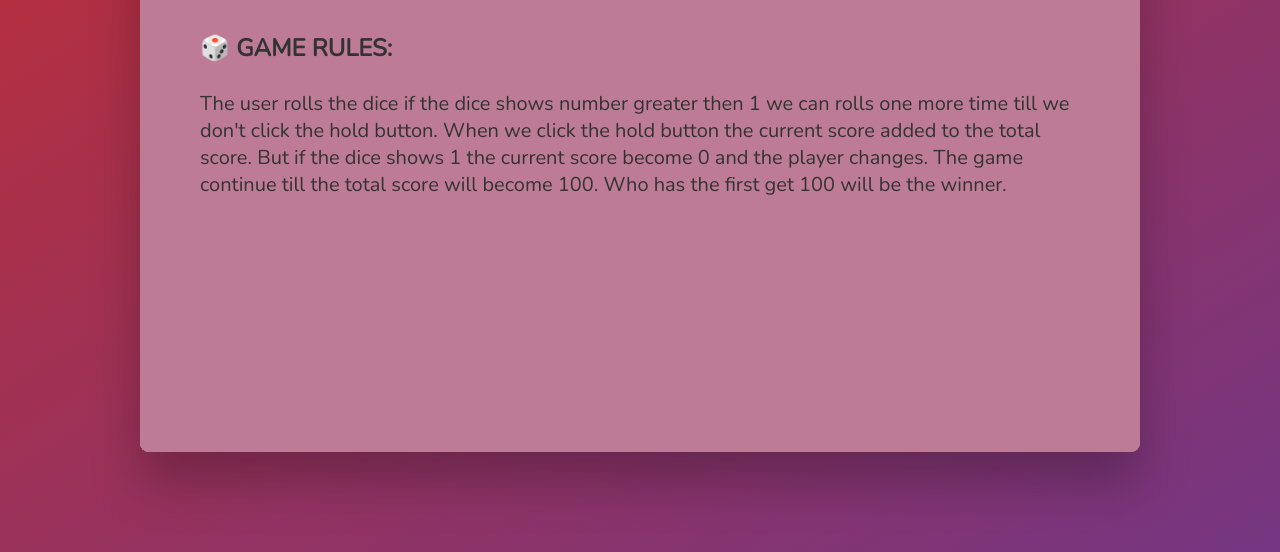
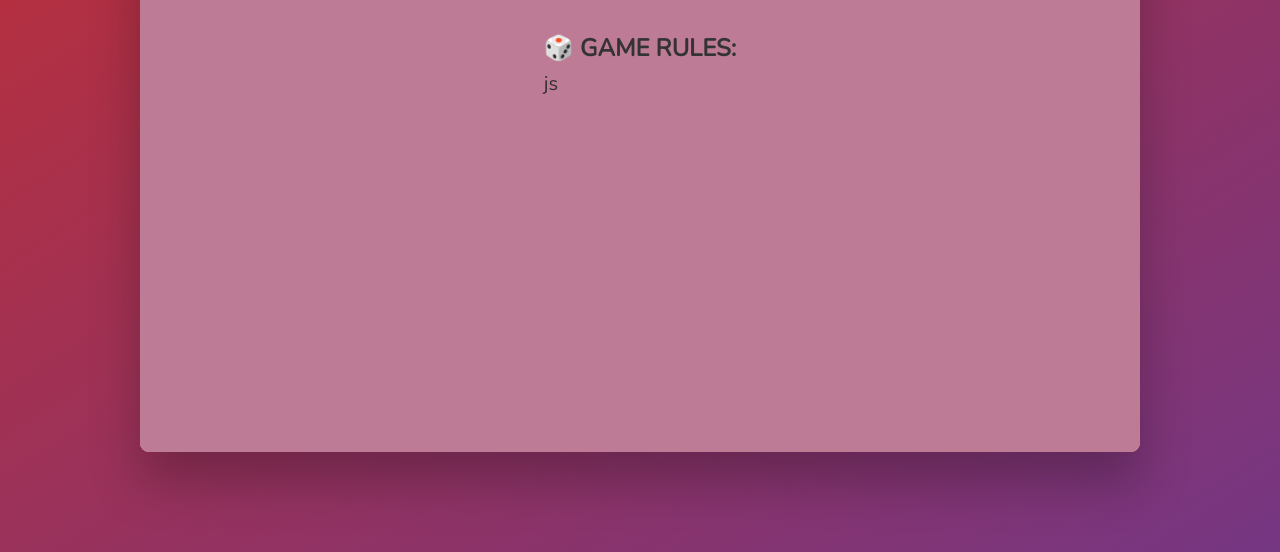
Before and after one commit to TetianaUMKA/dice-game-project-udemy, a plain HTML site: page index.html in a window 1280 px wide. Both pictures are taken after a click on the button "GAME RULES". Shown: the part 248-800 px from the top of the page. Drawn offline with nearby package versions, Linux system fonts and the light colour scheme.

Commit message:
Update index.html

```diff
--- a/index.html
+++ b/index.html
@@ -48,14 +48,7 @@
       <div class="modal rules-modal hidden">
         <div>
           <h2 class="rules-title">🎲 GAME RULES:</h2>
-          <p class="rules-text">
-            The user rolls the dice if the dice shows number greater then 1 we
-            can rolls one more time till we don't click the hold button. When we
-            click the hold button the current score added to the total score.
-            But if the dice shows 1 the current score become 0 and the player
-            changes. The game continue till the total score will become 100. Who
-            has the first get 100 will be the winner.
-          </p>
+          <p class="rules-text">js</p>
         </div>
         <button class="close-rules-btn">&times</button>
       </div>
```
